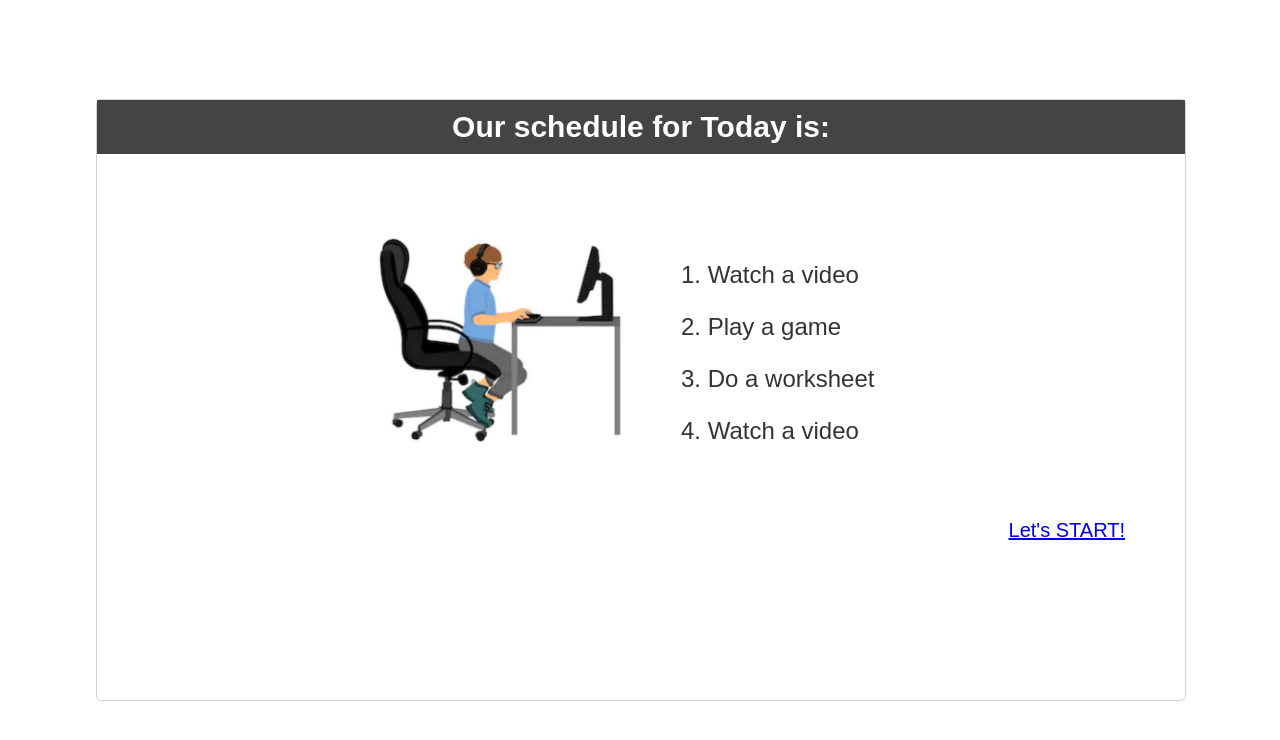
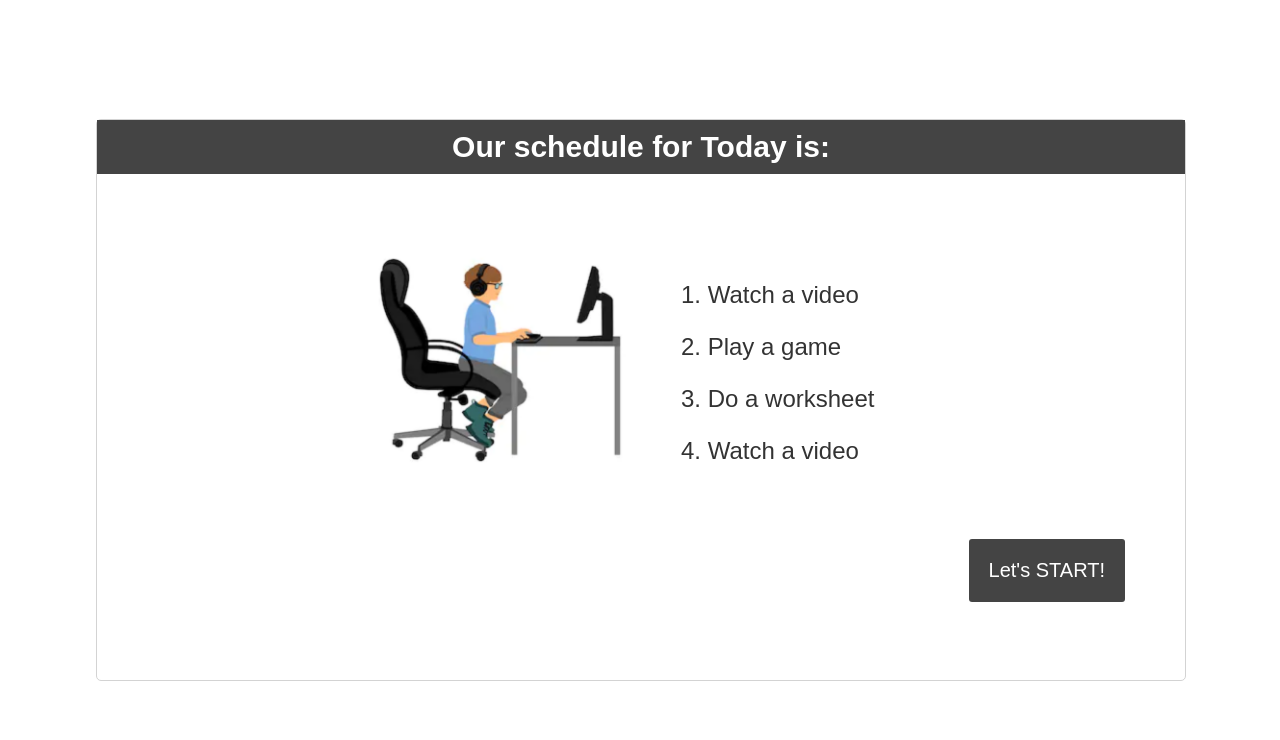
Before and after one commit to annanda/calmed_task_environment, a Flask app: page /schedule in a window 1280 px wide. Shown: the top 740 px of the page. Run offline with Flask 2, Linux system fonts and the light colour scheme.

Commit message:
Appearance improvements and fixing some texts.

```diff
--- a/static/schedule.css
+++ b/static/schedule.css
@@ -55,6 +55,27 @@
     width: 50%;
 }
 
-.img_schedule_position{
+.img_schedule_position {
     float: right;
 }
+
+.schedule_button {
+    display: inline-block;
+    padding: 20px;
+    /*height: 60px;*/
+    /*border: 1px solid lightgray;*/
+    font-family: sans-serif;
+    font-size: 20px;
+    background-color: #444;
+    color: #fff;
+    border: 0px;
+    border-radius: 3px;
+    /*padding: 20px;*/
+    cursor: pointer;
+    margin-bottom: 20px;
+    text-decoration: none;
+}
+
+.schedule_button:hover {
+    background-color: #38a;
+}
--- a/static/task_environment.css
+++ b/static/task_environment.css
@@ -43,7 +43,7 @@ body {
     /*width: 800px;*/
     /*height: 600px;*/
     width: 85%;
-    height: 75%;
+    height: 70%;
     /*background-color: yellow;*/
 
     position: absolute;
--- a/templates/schedule.html
+++ b/templates/schedule.html
@@ -27,7 +27,7 @@
             </div>
         </div>
         <div id="start_schedule">
-            <a href="/first_task">Let's START!</a>
+            <a href="/first_task" class="schedule_button">Let's START!</a>
         </div>
         </div>
     </div>
--- a/templates/schedule_after_1.html
+++ b/templates/schedule_after_1.html
@@ -28,7 +28,7 @@
             </div>
             </div>
         <div id="start_schedule">
-            <a href="/second_task">Let's CONTINUE!</a>
+            <a href="/second_task" class="schedule_button">Let's CONTINUE!</a>
         </div>
         </div>
     </div>
--- a/templates/schedule_after_2.html
+++ b/templates/schedule_after_2.html
@@ -29,7 +29,7 @@
             </div>
             </div>
         <div id="start_schedule">
-            <a href="/third_task">Let's CONTINUE!</a>
+            <a href="/third_task" class="schedule_button">Let's CONTINUE!</a>
         </div>
         </div>
     </div>
--- a/templates/schedule_ending.html
+++ b/templates/schedule_ending.html
@@ -27,7 +27,7 @@
             </div>
             </div>
         <div id="start_schedule">
-            <a href="/ending">Go to the end!</a>
+            <a href="/ending" class="schedule_button">Go to the end!</a>
         </div>
         </div>
     </div>
--- a/templates/third_task.html
+++ b/templates/third_task.html
@@ -10,7 +10,7 @@
 
 <div id="wrapper">
     <div id="content">
-        <h1 id="worksheet">Please resolve the questions below</h1>
+        <h1 id="worksheet">Please solve the questions below</h1>
         <div class="quiz-container">
             <div id="quiz-time-left"></div>
             <div id="quiz"></div>
```
